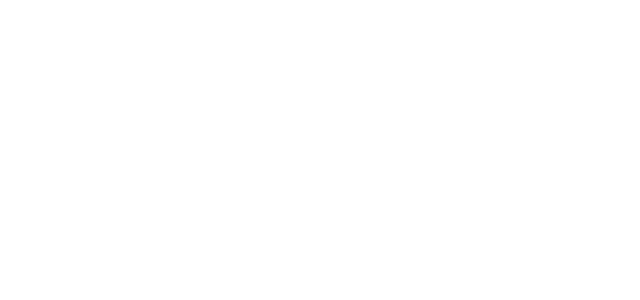
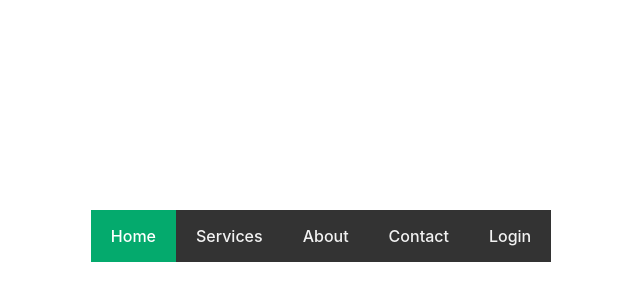
Before and after one commit to MuseManic/ShowcaseWebsite, a React (Vite) app in the folder KyleCorbettWebsite/: page / in a window 1280 px wide. Shown: the part 164-464 px from the top of the page, without its empty margins (319-959 px from the left). Built offline with nearby package versions, Linux system fonts and the light colour scheme.

Commit message:
Adding of the Navbar

```diff
--- a/KyleCorbettWebsite/src/App.css
+++ b/KyleCorbettWebsite/src/App.css
@@ -5,30 +5,30 @@
   text-align: center;
 }
 
-.logo {
-  height: 6em;
-  padding: 1.5em;
-  will-change: filter;
-  transition: filter 300ms;
-}
-.logo:hover {
-  filter: drop-shadow(0 0 2em #646cffaa);
-}
-.logo.react:hover {
-  filter: drop-shadow(0 0 2em #61dafbaa);
+.navbar {
+  background-color: #333;
+  overflow: hidden;
 }
 
-@keyframes logo-spin {
-  from {
-    transform: rotate(0deg);
-  }
-  to {
-    transform: rotate(360deg);
-  }
+.navbar a {
+  float: left;
+  display: block;
+  color: #f2f2f2;
+  text-align: center;
+  padding: 14px 20px;
+  text-decoration: none;
 }
 
-@media (prefers-reduced-motion: no-preference) {
-  a:nth-of-type(2) .logo {
-    animation: logo-spin infinite 20s linear;
-  }
+.navbar a:hover {
+  background-color: #ddd;
+  color: black;
 }
+
+.navbar a.active {
+  background-color: #04AA6D;
+  color: white;
+}
+
+.navbar-right {
+  float: right;
+}
--- a/KyleCorbettWebsite/src/App.tsx
+++ b/KyleCorbettWebsite/src/App.tsx
@@ -8,6 +8,15 @@ function App() {
 
   return (
     <>
+      <div className="navbar">
+        <a href="#home" className="active">Home</a>
+        <a href="#services">Services</a>
+        <a href="#about">About</a>
+        <a href="#contact">Contact</a>
+        <div className="navbar-right">
+            <a href="#login">Login</a>
+        </div>
+    </div>
 
 
 
```
